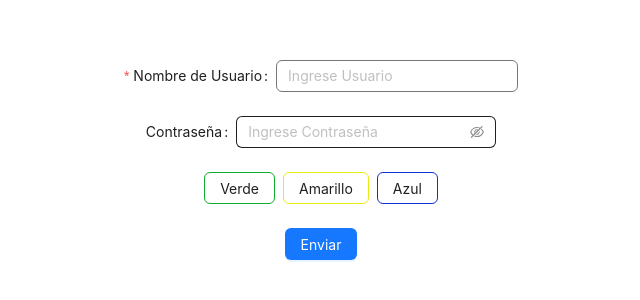
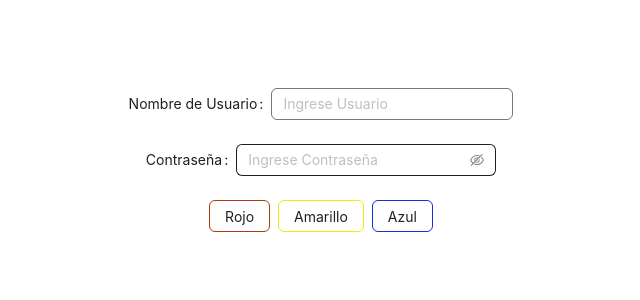
Before and after one commit to beenacoder/requerimiento-ant-desing, a React (Vite) app: page / in a window 1280 px wide. Shown: the part 236-536 px from the top of the page, without its empty margins (319-959 px from the left). Built offline with nearby package versions, Linux system fonts and the light colour scheme.

Commit message:
Quite boton submit y required

```diff
--- a/src/components/Formulario.jsx
+++ b/src/components/Formulario.jsx
@@ -2,16 +2,16 @@
 import { useState } from 'react';
 import { Button, ConfigProvider, Space, Input, Form } from 'antd';
 
-const defaultData = {
+const defaultColor = {
 	colorBorder: '#000',
 }
 
 export const Formulario = () => {
     const [form] = Form.useForm();
-	const [color, setColor] = useState(defaultData);
+	const [color, setColor] = useState(defaultColor);
 
-	const handleColorChangeGreen = () => {
-		setColor('#0fad31');
+	const handleColorChangeRed = () => {
+		setColor('#ad390f');
 	}
 	const handleColorChangeBlue = () => {
 		setColor('#0e32d4')
@@ -31,6 +31,7 @@ export const Formulario = () => {
     }}
 >
     <Form
+        onSubmit={ValidityState}
         name='basic-form'
         form={form}
         style={{
@@ -47,13 +48,6 @@ export const Formulario = () => {
     >
             <Form.Item
                 label="Nombre de Usuario"
-                rules={[
-                {
-                required: true,
-                message: 'Please input your username!',
-                },
-            ]}
-                required= {true}
             >
                 <Input
                     placeholder='Ingrese Usuario'
@@ -61,28 +55,20 @@ export const Formulario = () => {
             </Form.Item>
             <Form.Item
                 label="Contraseña"
-                // required= {true}
-                rules={[
-                        {
-                        required: true,
-                        message: 'Please input your username!',
-                        },
-                    ]}
             >
                 <Input.Password
                     placeholder='Ingrese Contraseña'
-
                 />
             </Form.Item>
             <Form.Item>
               <Space>
                   <Button
                     name='greenButton'
-                    style={{borderColor: '#0fad31'}}
+                    style={{borderColor: '#ad390f'}}
                     type="outlined"
-                    onClick={handleColorChangeGreen}
+                    onClick={handleColorChangeRed}
                 >
-                    Verde
+                    Rojo
                 </Button>
                 <Button
                     name='yellowButton'
@@ -102,11 +88,6 @@ export const Formulario = () => {
                 </Button>
               </Space>
             </Form.Item>
-            <Form.Item>
-                <Button type='primary' htmlType='submit'>
-                    Enviar
-                </Button>
-            </Form.Item>
         </Form>
     </ConfigProvider>
   )
```
